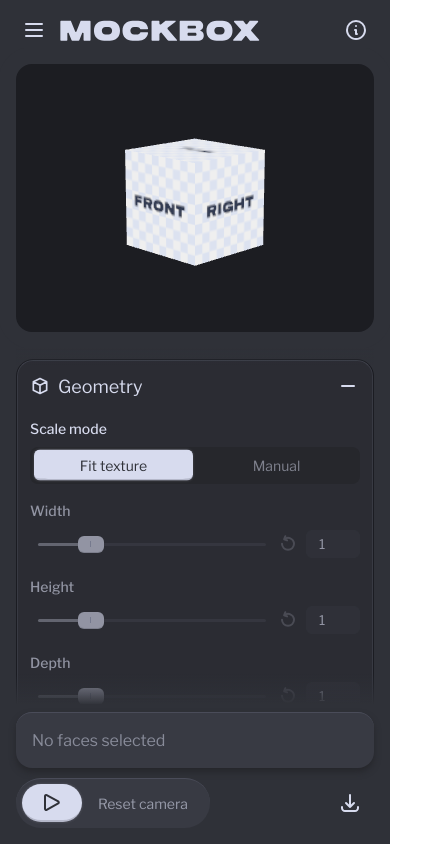
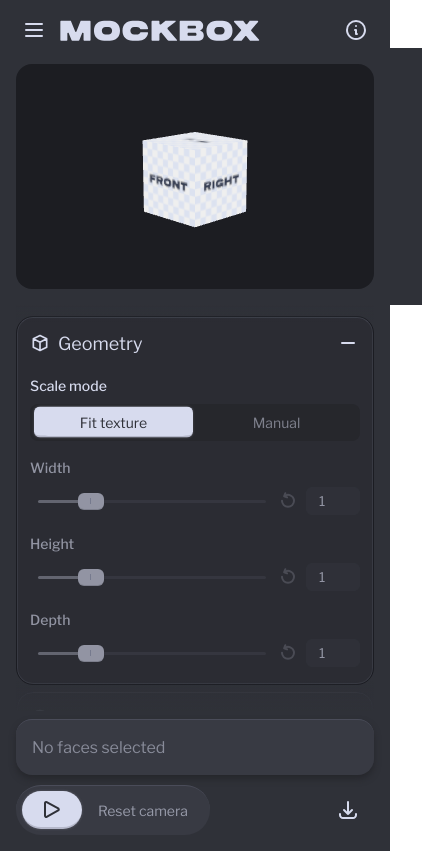
Before and after one commit to ndrewgood/mockbox, a SvelteKit app: page / in a window 390 px wide. Shown: the whole page, 422 px wide, since content can reach past the window. Built offline with nearby package versions, Linux system fonts and the light colour scheme; a web font is replaced by a local one.

Commit message:
Fixed mobile issues and browser compatability issues

```diff
--- a/src/routes/+page.svelte
+++ b/src/routes/+page.svelte
@@ -56,12 +56,12 @@
                             <div class="aboutGif"></div>
                             <div class="textContainer">
                                 <p><b>Mockbox</b> is a drag-and-drop web tool for visualizing 3D box-shaped objects.</p>
-                                <p>Use Mockbox to:</p>
+                                <!-- <p>Use Mockbox to:</p>
                                 <ul>
                                     <li>Rapidly prototype during design exploration</li>
                                     <li>Export quick renders for presentations</li>
                                     <li>Record animations for portfolios or social media</li>
-                                </ul>
+                                </ul> -->
                             </div>
                             <div class="textContainer">
                                 <h1>How to use Mockbox</h1>
@@ -177,6 +177,7 @@
 <style>
     :global(body) {
         margin: 0;
+        overflow: hidden;
     }
 
     :global(:root) {
@@ -278,8 +279,8 @@
         border: 1px solid var(--bg-700);
         color: var(--hl-primary);
         width: 600px;
-        max-width: calc(100vw - 64px);
-        height: 460px;
+        max-width: calc(100vw - 88px);
+        height: 520px;
         display: flex;
         flex-direction: column;
         gap: 12px;
@@ -405,6 +406,7 @@
         width: 100%;
         max-width: 500px;
         margin: auto;
+        margin-top: 12px;
         padding-bottom: 32px;
     }
 
@@ -432,6 +434,7 @@
         font-size: 16px;
         font-weight: 600;
         color: var(--hl-primary);
+        margin-block-start: 0.2em;
     }
 
     .textContainer a {
@@ -455,6 +458,7 @@
         width: 100%;
         max-width: 400px;
         margin: auto;
+        margin-top: 12px;
         display: flex;
         flex-direction: column;
         gap: 12px;
@@ -500,6 +504,7 @@
         width: 100%;
         max-width: 400px;
         margin: auto;
+        margin-top: 12px;
         display: flex;
         flex-direction: column;
         gap: 24px;
@@ -538,5 +543,11 @@
         #mobileTitle {
             display: flex;
         }
+
+        .colophonRow {
+            flex-direction: column;
+            align-items: flex-start;
+            gap: 4px;
+        }
     }
 </style>
--- a/src/routes/ControlPanel.svelte
+++ b/src/routes/ControlPanel.svelte
@@ -267,7 +267,7 @@
             autoplay: true,
             loop: false,
         });
-        lottie.setSpeed(1.3);
+        lottie.setSpeed(1.4);
     });
 </script>
 
@@ -572,13 +572,13 @@
         display: flex;
         justify-content: space-between;
         align-items: center;
-        padding: 24px 6px 12px 12px;
+        padding: 24px 8px 12px 12px;
         /* height: 40px; */
         transition: padding 0.3s;
     }
 
     #title.collapsed {
-        padding: 24px 14px 8px 0px;
+        padding: 24px 14px 12px 0px;
     }
 
     #title .left {
@@ -615,7 +615,7 @@
         background: var(--bg-primary);
         display: flex;
         flex-direction: column;
-        height: 100vh;
+        height: 100dvh;
         color: var(--hl-primary);
         padding: 0 0 0 16px;
         overflow: hidden;
@@ -1009,11 +1009,11 @@
         padding: 8px 8px;
     }
 
+    .trashButton:hover,
     .transformControls button:hover {
         background-color: var(--bg-300);
     }
 
-    .trashButton:hover,
     .infoButton:hover,
     .exportButton:hover {
         background-color: var(--bg-400);
@@ -1124,7 +1124,7 @@
     }
 
     #camera .right {
-        margin-right: 4px;
+        margin-right: 6px;
     }
 
     .playButton {
@@ -1188,7 +1188,7 @@
             width: 100% !important;
             min-width: unset !important;
             padding: 0px;
-            height: calc(100vh - 348px);
+            height: calc(100dvh - 298px);
             transition: height 0.5s var(--tab-easing);
         }
 
@@ -1258,5 +1258,9 @@
             pointer-events: auto;
             user-select: auto;
         }
+
+        .textureLibraryScroll {
+            height: calc(100dvh - 468px);
+        }
     }
 </style>
--- a/src/routes/ThreeCanvas.svelte
+++ b/src/routes/ThreeCanvas.svelte
@@ -356,13 +356,9 @@
 
             const faceIndex = $materialData.findIndex((f) => f.label == label);
             if (faceIndex === -1) return;
-            console.log('label: ' + label);
 
             if (textureData.type === 'url') {
-                // Handle texture library images (direct URLs)
-
-                console.log(textureData);
-
+                // Handle texture library images
                 const newTex = new THREE.TextureLoader().load(textureData.url);
                 newTex.minFilter = THREE.NearestFilter;
                 newTex.magFilter = THREE.NearestFilter;
@@ -378,8 +374,8 @@
                 $materialData[faceIndex].image = img;
 
                 if (!randomTextureUpload) {
-                    img.onload = function () {
-                        let newShape = getGeoShape(
+                    img.onload = async function () {
+                        const newShape = await getGeoShape(
                             $materialData.find((f) => f.label == label),
                             $materialData,
                             $geometryData,
@@ -392,7 +388,6 @@
                 }
             } else {
                 // Handle file uploads
-
                 var reader = new FileReader();
 
                 reader.onload = function (event) {
@@ -401,8 +396,6 @@
                     newTex.minFilter = THREE.NearestFilter;
                     newTex.magFilter = THREE.NearestFilter;
                     newTex.colorSpace = THREE.SRGBColorSpace;
-
-                    console.log(textureData);
 
                     $materialData[faceIndex].scaleX = 0;
                     $materialData[faceIndex].scaleY = 0;
@@ -414,8 +407,8 @@
                     $materialData[faceIndex].image = img;
                 };
 
-                reader.onloadend = function () {
-                    let newShape = getGeoShape(
+                reader.onloadend = async function () {
+                    const newShape = await getGeoShape(
                         $materialData.find((f) => f.label == label),
                         $materialData,
                         $geometryData,
@@ -750,6 +743,7 @@
         });
 
         handleDrop = (e) => {
+            console.log('inital Drop:', e.dataTransfer.files[0]);
             // Prevent default behavior (Prevent file from being opened)
             e.preventDefault();
             if (intersected !== null) {
@@ -1011,15 +1005,17 @@
                         currentTexture.center = new THREE.Vector2(0.5, 0.5);
                         currentTexture.rotation = rotation * -(Math.PI / 2);
                         if (rotation == 1 || rotation == 3) {
-                            let newShape = getGeoShape($materialData[mat], $materialData, $geometryData, true);
+                            getGeoShape($materialData[mat], $materialData, $geometryData, true).then((newShape) => {
                                 $geometryData.scale.value.width = newShape.width;
                                 $geometryData.scale.value.height = newShape.height;
                                 $geometryData.scale.value.depth = newShape.depth;
+                            });
                         } else {
-                            let newShape = getGeoShape($materialData[mat], $materialData, $geometryData, false);
+                            getGeoShape($materialData[mat], $materialData, $geometryData, false).then((newShape) => {
                                 $geometryData.scale.value.width = newShape.width;
                                 $geometryData.scale.value.height = newShape.height;
                                 $geometryData.scale.value.depth = newShape.depth;
+                            });
                         }
                     }
                 }
@@ -1165,7 +1161,8 @@
     let hovered = false;
 </script>
 
-<div id="canvasContainer" class={$globalData.panelExpanded ? 'expanded' : 'collapsed'} style:transition-duration={$globalData.panelTransitioning ? '0.45s' : '0s'} bind:this={canvasContainerElement}>
+<div id="canvasContainer" class={$globalData.panelExpanded ? 'expanded' : 'collapsed'} style:transition-duration={$globalData.panelTransitioning ? '0.45s' : '0s'}>
+    <div id="canvasInline" class={$globalData.panelExpanded ? 'expanded' : 'collapsed'} style:transition-duration={$globalData.panelTransitioning ? '0.45s' : '0s'} bind:this={canvasContainerElement}>
         <canvas
             bind:this={canvasElement}
             class={$globalData.panelExpanded ? 'expanded' : 'collapsed'}
@@ -1212,28 +1209,49 @@
             ondragover="return false"
         ></canvas>
     </div>
+</div>
 
 <svelte:window on:keydown={handleKeyDown} />
 
 <style>
     #canvasContainer {
-        height: 100vh;
+        height: 100dvh;
         overflow: hidden;
         width: 100%;
         background-color: var(--bg-primary);
+        padding: 16px;
+        transition:
+            padding 0.45s,
+            border-radius 0.45s;
+        transition-timing-function: var(--layout-easing);
+    }
+
+    #canvasInline {
+        width: 100%;
+        height: calc(100dvh - 32px);
+        transition: height 0.45s;
+        transition-timing-function: var(--layout-easing);
+    }
+
+    #canvasInline.collapsed {
+        height: calc(100dvh);
+    }
+
+    #canvasContainer.collapsed {
+        padding: 0;
     }
 
     canvas.expanded {
         width: calc(100vw - 350px);
         /* transform: scale(0.97); */
-        border-radius: 32px;
-        outline: 17px solid var(--bg-primary);
-        outline-offset: -16px;
+        border-radius: 16px;
+        /* outline: 17px solid var(--bg-primary);
+        outline-offset: -16px; */
     }
 
     canvas.collapsed {
         width: calc(100vw - 64px);
-        outline: 17px solid var(--bg-primary);
+        /* outline: 17px solid var(--bg-primary); */
         border-radius: 16px 0 0 16px;
     }
 
@@ -1248,7 +1266,7 @@
     canvas {
         display: flex;
         width: 100vw;
-        height: 100vh;
+        height: 100dvh;
         transition:
             border-radius 0.45s,
             transform 0.45s,
@@ -1264,27 +1282,38 @@
 
     @media (max-width: 600px) {
         #canvasContainer {
-            height: 300px;
+            height: 225px;
+            width: 100vw;
             transition-property: height;
             transition-timing-function: var(--layout-easing);
         }
 
+        #canvasInline {
+            height: 225px;
+            width: calc(100vw - 32px);
+        }
+
         canvas {
-            height: 300px;
+            height: 225px;
         }
 
         #canvasContainer.collapsed {
-            height: calc(100vh - 115px);
+            height: calc(100dvh - 147px);
             width: 100%;
+            padding: 16px;
+        }
+
+        #canvasInline.collapsed {
+            height: calc(100dvh - 147px);
         }
 
         canvas.collapsed {
-            height: calc(100vh - 115px);
+            height: calc(100dvh - 147px);
             width: 100%;
             /* transform: scale(0.97); */
             border-radius: 32px;
-            outline: 17px solid var(--bg-primary);
-            outline-offset: -16px;
+            /* outline: 17px solid var(--bg-primary);
+            outline-offset: -16px; */
         }
     }
 </style>
```
Also changed, not shown: src/routes/Control.svelte (+26 -17 lines), src/routes/utils.js (+31 -3 lines). Lines whose indentation alone changed are shown as unchanged.
